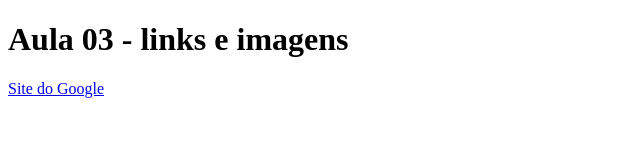
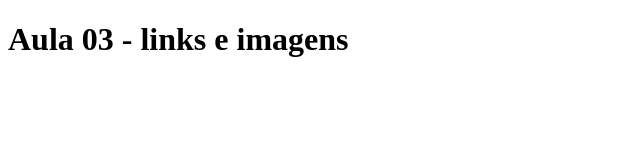
Before and after one commit to marianacampelo/aulas_iw, a plain HTML site: page aulas_iw/aulas03/index.html in a window 1280 px wide. Shown: the whole page, without its empty margins (0-640 px from the left). Drawn offline with Linux system fonts and the light colour scheme.

Commit message:
delete google

```diff
--- a/aulas_iw/aulas03/index.html
+++ b/aulas_iw/aulas03/index.html
@@ -8,6 +8,5 @@
 </head>
 <body>
     <h1>Aula 03 - links e imagens</h1>
-    <a href="http://google.com/">Site do Google</a>
 </body>
 </html>
```
